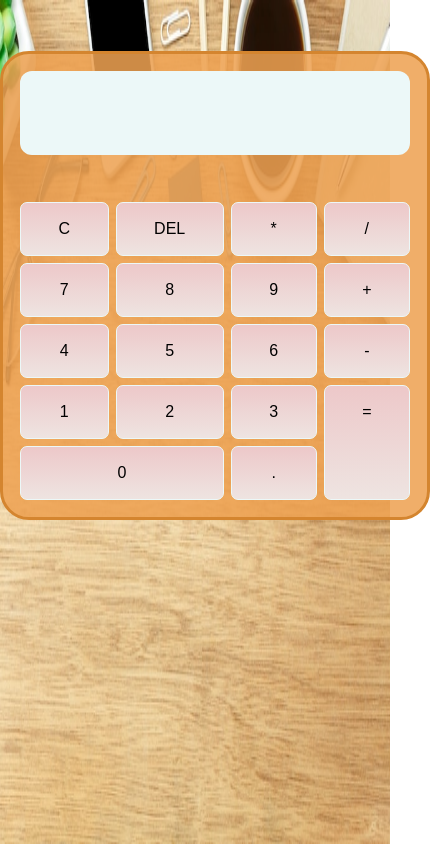
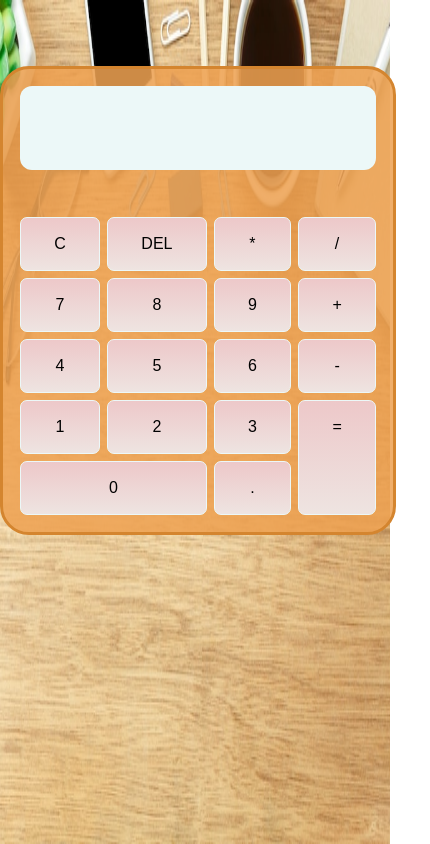
Before and after one commit to HobyLucas/calculator, a plain HTML site: page index.html in a window 390 px wide. Shown: the whole page, 430 px wide, since content can reach past the window. Drawn offline with Linux system fonts and the light colour scheme.

Commit message:
Update width and margin of main

```diff
--- a/styles/style.css
+++ b/styles/style.css
@@ -62,8 +62,8 @@ main {
 
 @media only screen and (max-width:500px) {
     main {
-        width: 100vw;
+        width: calc(100vw - 34px);
         min-width: max-content;
-        margin: 13% auto;
+        margin: 17% auto;
     }
 }
```
